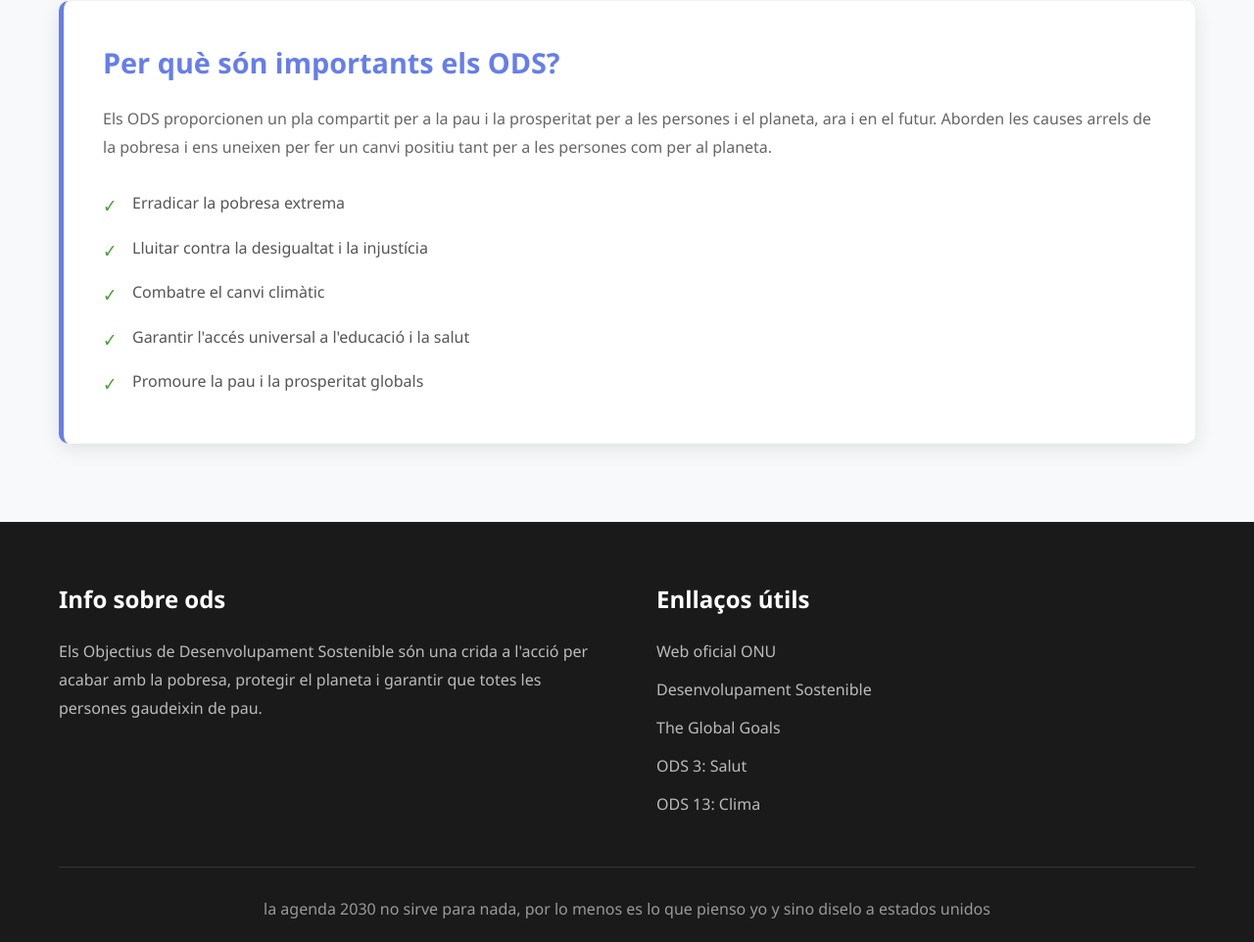
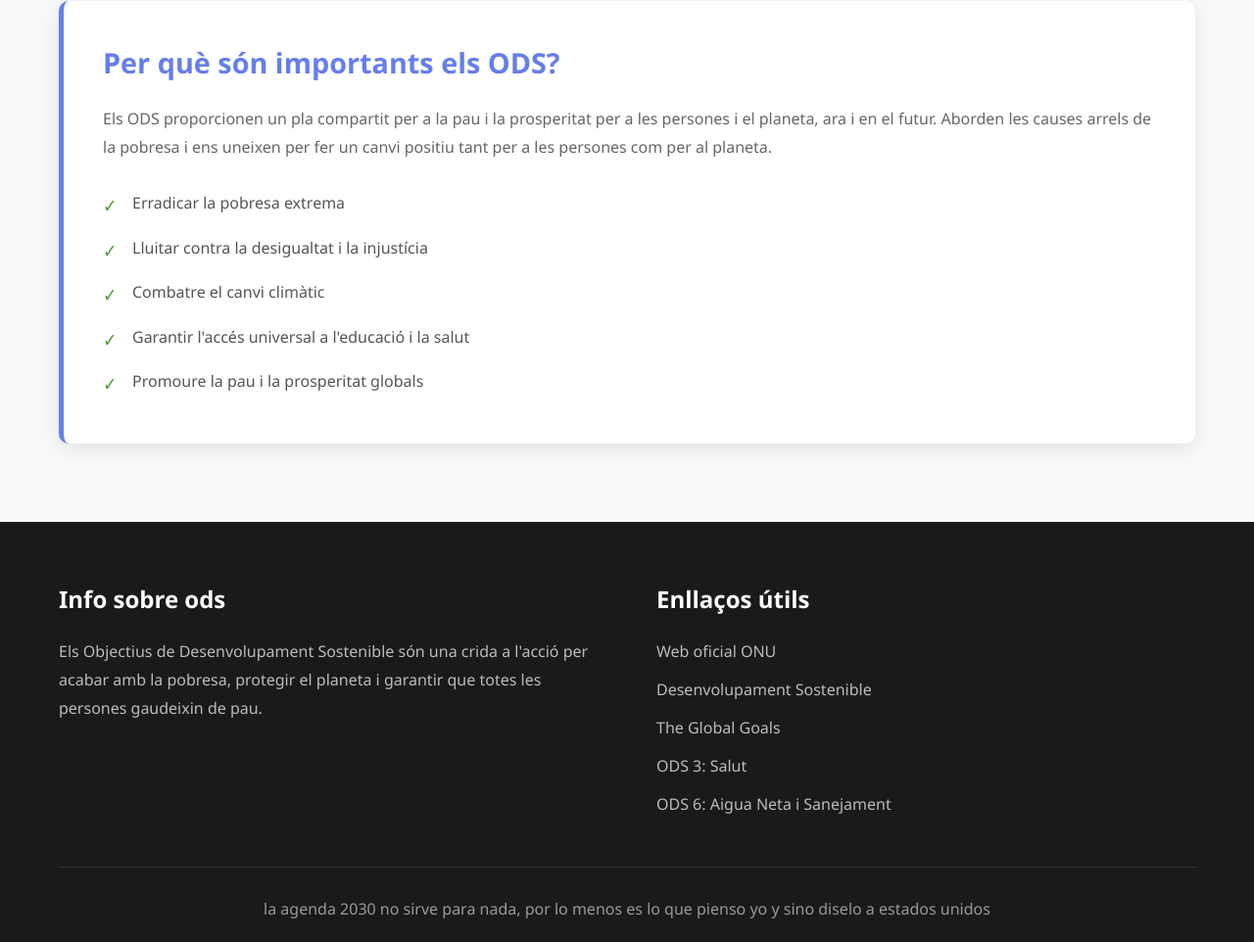
Before and after one commit to kafufa/practica-web-ODS, a plain HTML site: page index.html in a window 1280 px wide. Shown: the part 3606-4568 px from the top of the page at 98% size. Drawn offline with Linux system fonts and the light colour scheme.

Commit message:
Replace ODS 13 link with ODS 6 link

```diff
--- a/index.html
+++ b/index.html
@@ -183,7 +183,7 @@
           <li><a href="https://www.un.org/sustainabledevelopment/" target="_blank">Desenvolupament Sostenible</a></li>
           <li><a href="https://www.globalgoals.org/" target="_blank">The Global Goals</a></li>
           <li><a href="ODS3.html">ODS 3: Salut</a></li>
-          <li><a href="ODS13.html">ODS 13: Clima</a></li>
+          <li><a href="ODS6.html">ODS 6: Aigua Neta i Sanejament</a></li>
         </ul>
       </div>
     </div>
```
